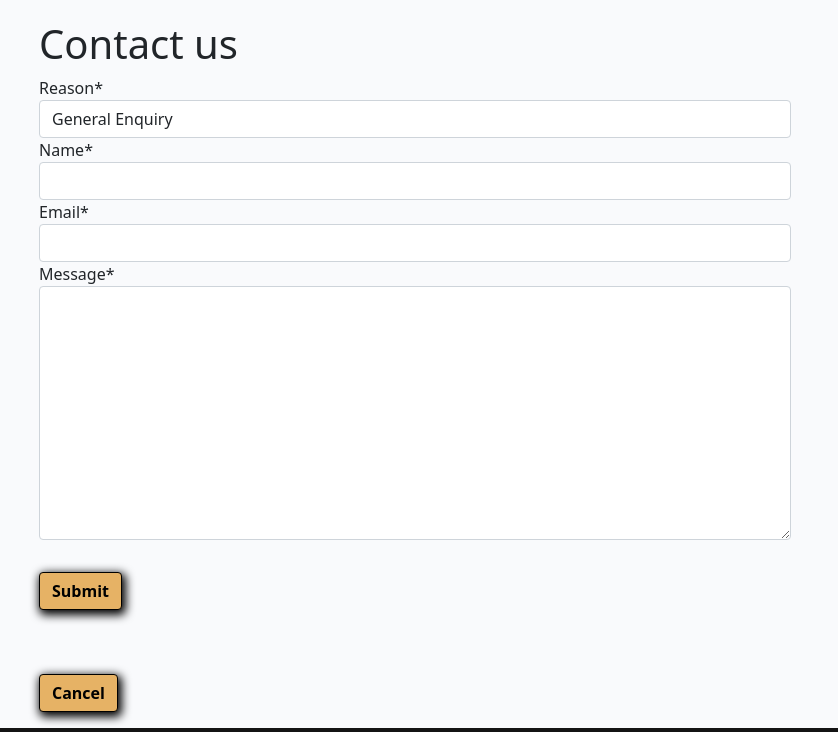
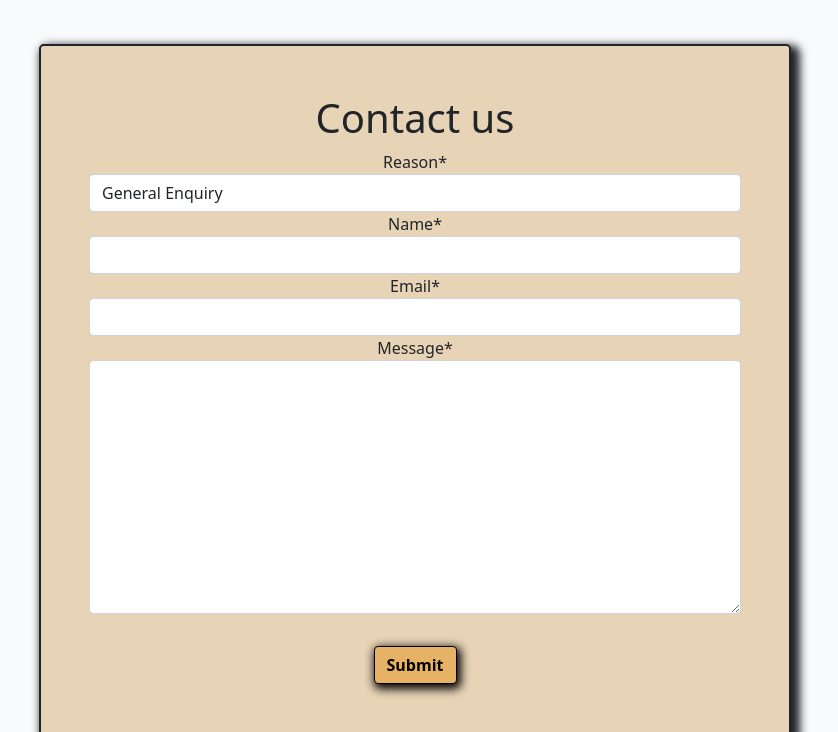
Before and after one commit to AstaJoks/we-love-dogs-PP4, a Django app: page /contact/contact/ in a window 1280 px wide. Shown: the part 144-876 px from the top of the page, without its empty margins (225-1063 px from the left). Run offline with Django 3.2, Linux system fonts and the light colour scheme; some libraries are stand-ins or nearby versions; grey boxes are pictures that could not be loaded.

Commit message:
Re-style the contact form and the navbar

```diff
--- a/contact/templates/contact/contact.html
+++ b/contact/templates/contact/contact.html
@@ -8,6 +8,7 @@
 
 <div class="container form-style">
     <div class="container text-right">
+        <div class="p-5 mb-5 card-welcome border border-dark border-2 rounded-3 justify-content-center">
         <h1>Contact us</h1>
         <form method="post">
             <div class="form-group">
@@ -26,5 +27,6 @@
         </div>
     </div>
 </div>
+</div>
 
 {% endblock %}
--- a/static/css/style.css
+++ b/static/css/style.css
@@ -112,7 +112,7 @@ img.footer-logo {
 
 /*-- LOGIN/REGISTER FORMS --*/
 .card-welcome {
-    margin-top: 5rem;
+    margin-top: 4rem;
     background-color: #e7d3b5;
     box-shadow: 5px 5px 8px 4px;
     text-align: center;
--- a/templates/base.html
+++ b/templates/base.html
@@ -26,7 +26,7 @@
 
     <!-- NAVIGATION -->
 
-    <nav class="navbar navbar-expand-lg light-bg navbar-light">
+    <nav class="navbar navbar-expand-lg light-bg navbar-light sticky-top">
       <div class="container-fluid">
           <a class="navbar-brand" href="{% url 'home' %}"><img class="logo" src="https://res.cloudinary.com/dcydt01ed/image/upload/c_scale,h_300,w_900/v1691608017/Logo_m7ynhg.png"></a>
           <button class="navbar-toggler" type="button" data-bs-toggle="collapse" data-bs-target="#navbarSupportedContent"
```
